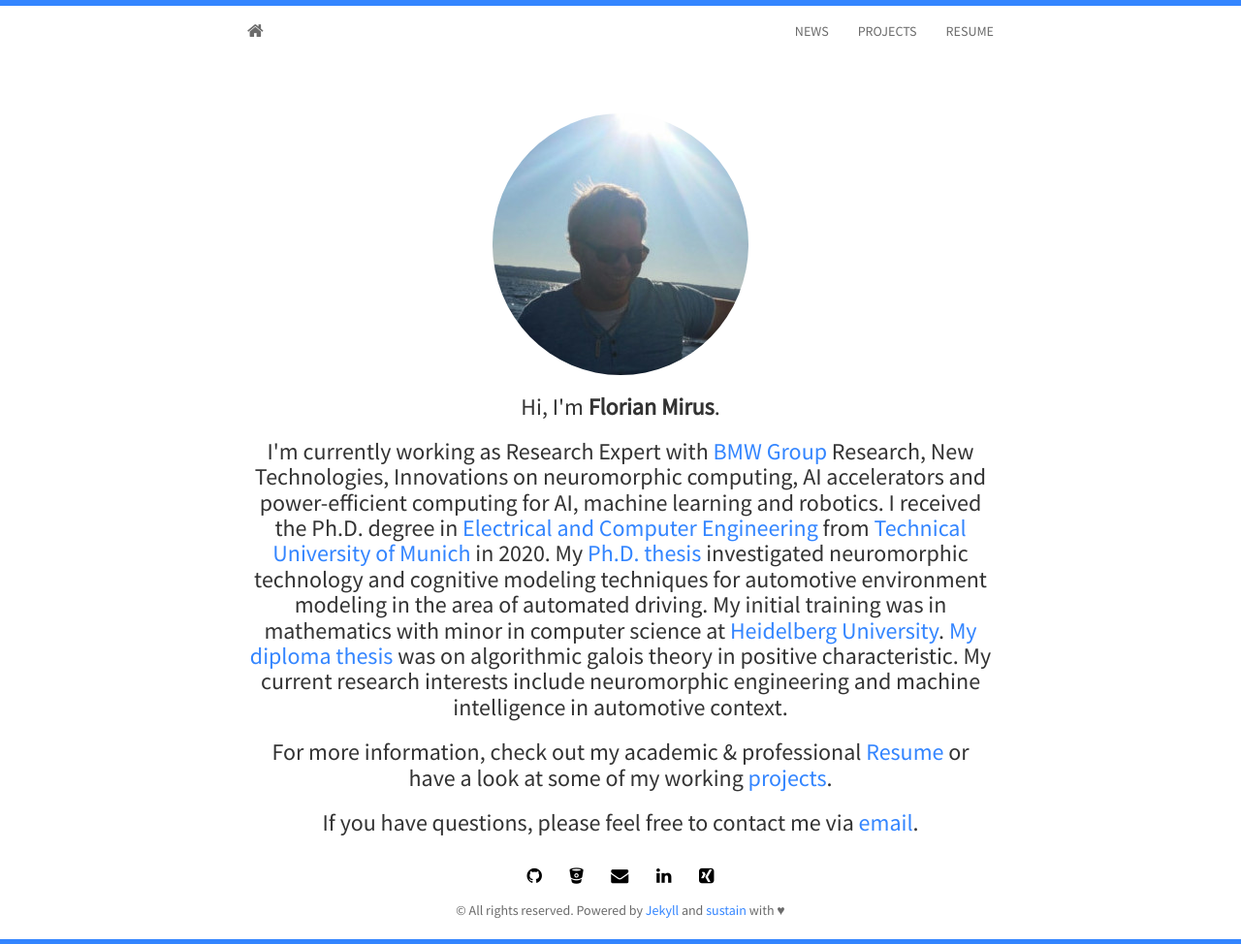
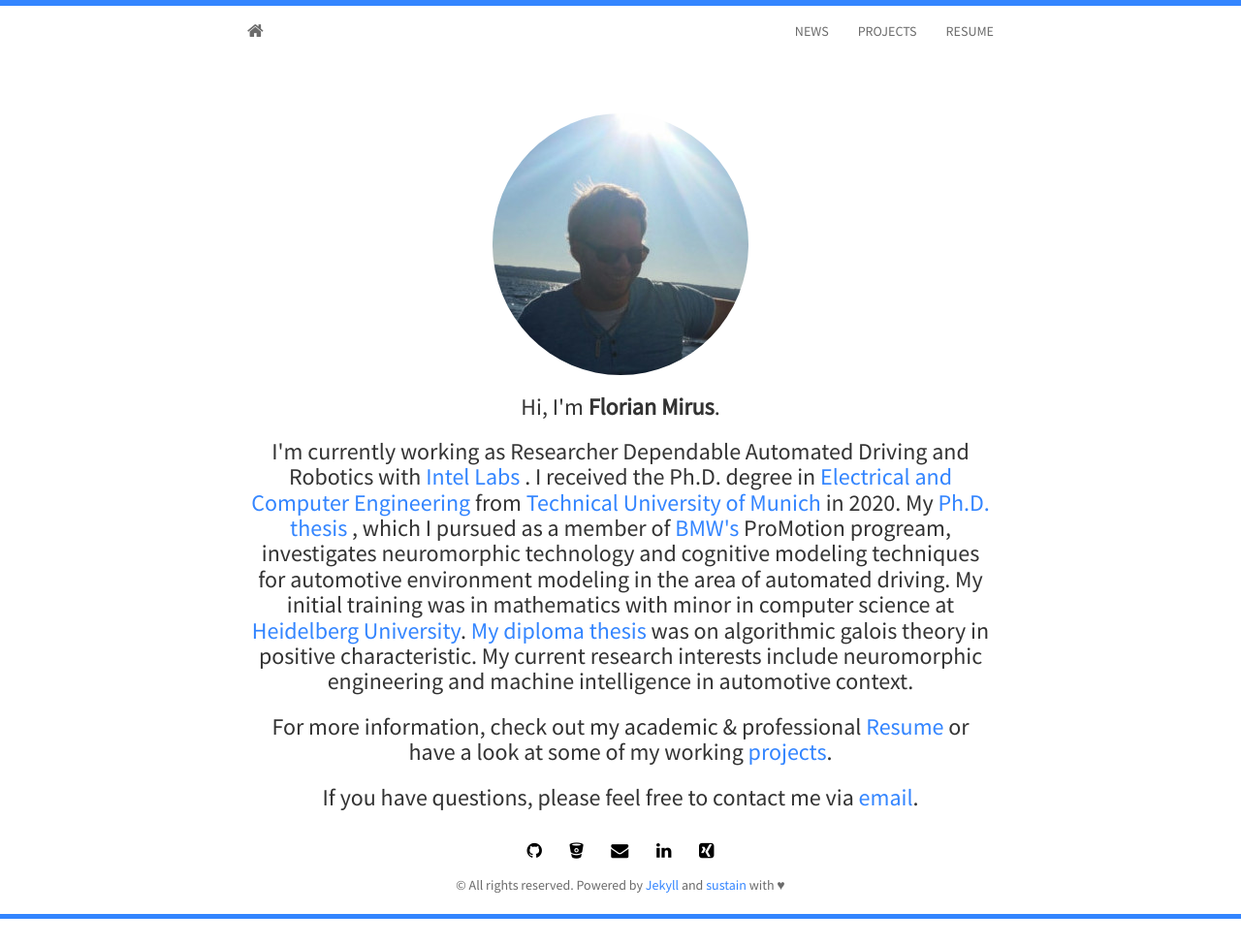
Before and after one commit to fmirus/fmirus.github.io, a Jekyll site: the page built from index.html, in a window 1280 px wide. Shown: the whole page at 97% size. Built offline with Jekyll 4.4.1, drawn with Linux system fonts in a browser that asks for light colours; nearby versions of some CDN libraries; the list of posts is cut into pages by our own code; after the commit the page ends 948 px from its top, so only the background shows below that.

Commit message:
update index with intel labs

```diff
--- a/index.html
+++ b/index.html
@@ -9,10 +9,11 @@ layout: home
 	  </div>
 	  <h3>Hi, I'm <strong>{{ site.author }}</strong>.</h3>
 		<h3>
-			I'm currently working as Research Expert with <a href="https://www.bmwgroup.com"> BMW Group</a> Research, New Technologies, Innovations on neuromorphic computing, AI accelerators and power-efficient computing for AI, machine learning and robotics.
+			I'm currently working as Researcher Dependable Automated Driving and Robotics with <a href="https://www.intel.de/content/www/de/de/research/overview.html" target="_blank">Intel Labs </a>.
+            <!--<a href="https://www.bmwgroup.com"> BMW Group</a> Research, New Technologies, Innovations on neuromorphic computing, AI accelerators and power-efficient computing for AI, machine learning and robotics.-->
             I received the Ph.D. degree in <a href="http://www.ei.tum.de/en/welcome/"> Electrical and Computer Engineering</a> from
 			<a href="https://www.tum.de/en/homepage/"> Technical University of Munich</a> in 2020.
-            My <a href="https://mediatum.ub.tum.de/?id=1519881" target="_blank">Ph.D. thesis </a> investigated neuromorphic technology and cognitive modeling techniques for automotive environment modeling in the area of automated driving.
+            My <a href="https://mediatum.ub.tum.de/?id=1519881" target="_blank">Ph.D. thesis </a>, which I pursued as a member of <a href="https://www.bmwgroup.com"> BMW's</a> ProMotion progream, investigates neuromorphic technology and cognitive modeling techniques for automotive environment modeling in the area of automated driving.
 			My initial training was in mathematics with minor in computer science at <a href="http://www.uni-heidelberg.de/index_e.html"> Heidelberg University</a>.
 			<a href="{{ site.baseurl }}assets/docs/diploma_thesis.pdf"> My diploma thesis</a> was on algorithmic galois theory in positive characteristic.
 			My current research interests include neuromorphic engineering and machine intelligence in automotive context.
```
